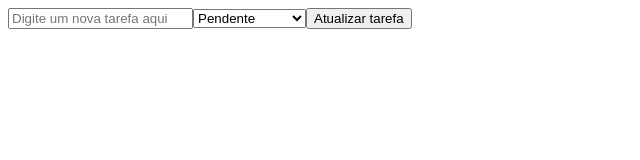
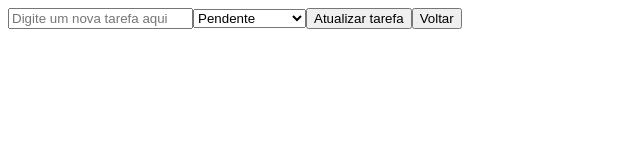
Before and after one commit to eullerbraz/ebytr-blitz, a React (Create React App) app in the folder front-end/: page /edit/1 in a window 1280 px wide. Shown: the top 160 px of the page, without its empty margins (0-640 px from the left). Built offline with nearby package versions, Linux system fonts and the light colour scheme; no server answers.

Commit message:
feat: Added back button to update and create page

```diff
--- a/front-end/src/pages/CreateTask.js
+++ b/front-end/src/pages/CreateTask.js
@@ -41,6 +41,10 @@ const CreateTask = () => {
     navigate(`/`)
   }
 
+  const handleBack = () => {
+    navigate(`/`);
+  }
+
   return (
     <form onSubmit={ handleSubmit }>
       <input
@@ -58,6 +62,7 @@ const CreateTask = () => {
         <option value="Pronto">Pronto</option>
       </select>
       <button type='submit'>Criar tarefa</button>
+      <button type='button' onClick={ handleBack }>Voltar</button>
     </form>
   );
 }
--- a/front-end/src/pages/UpdateTask.js
+++ b/front-end/src/pages/UpdateTask.js
@@ -38,7 +38,7 @@ const UpdateTask = () => {
     setState({
       ...state,
       [name]: value,
-    })
+    });
   }
 
   const handleSubmit = async (event) => {
@@ -62,7 +62,11 @@ const UpdateTask = () => {
       }
     );
 
-    navigate(`/`)
+    navigate(`/`);
+  }
+
+  const handleBack = () => {
+    navigate(`/`);
   }
 
   return (
@@ -84,6 +88,7 @@ const UpdateTask = () => {
         <option value="Pronto">Pronto</option>
       </select>
       <button type='submit'>Atualizar tarefa</button>
+      <button type='button' onClick={ handleBack }>Voltar</button>
     </form>
   );
 }
```
